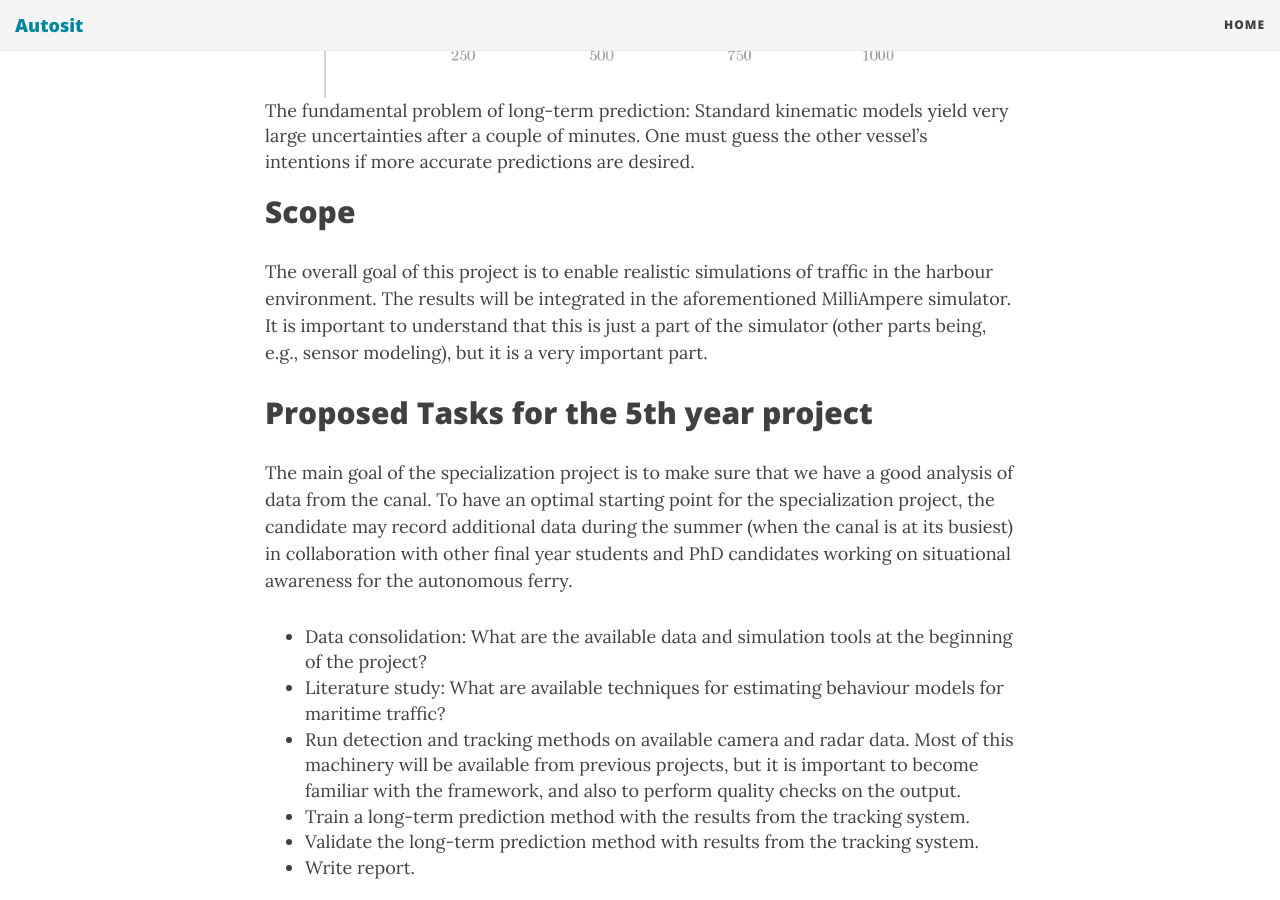
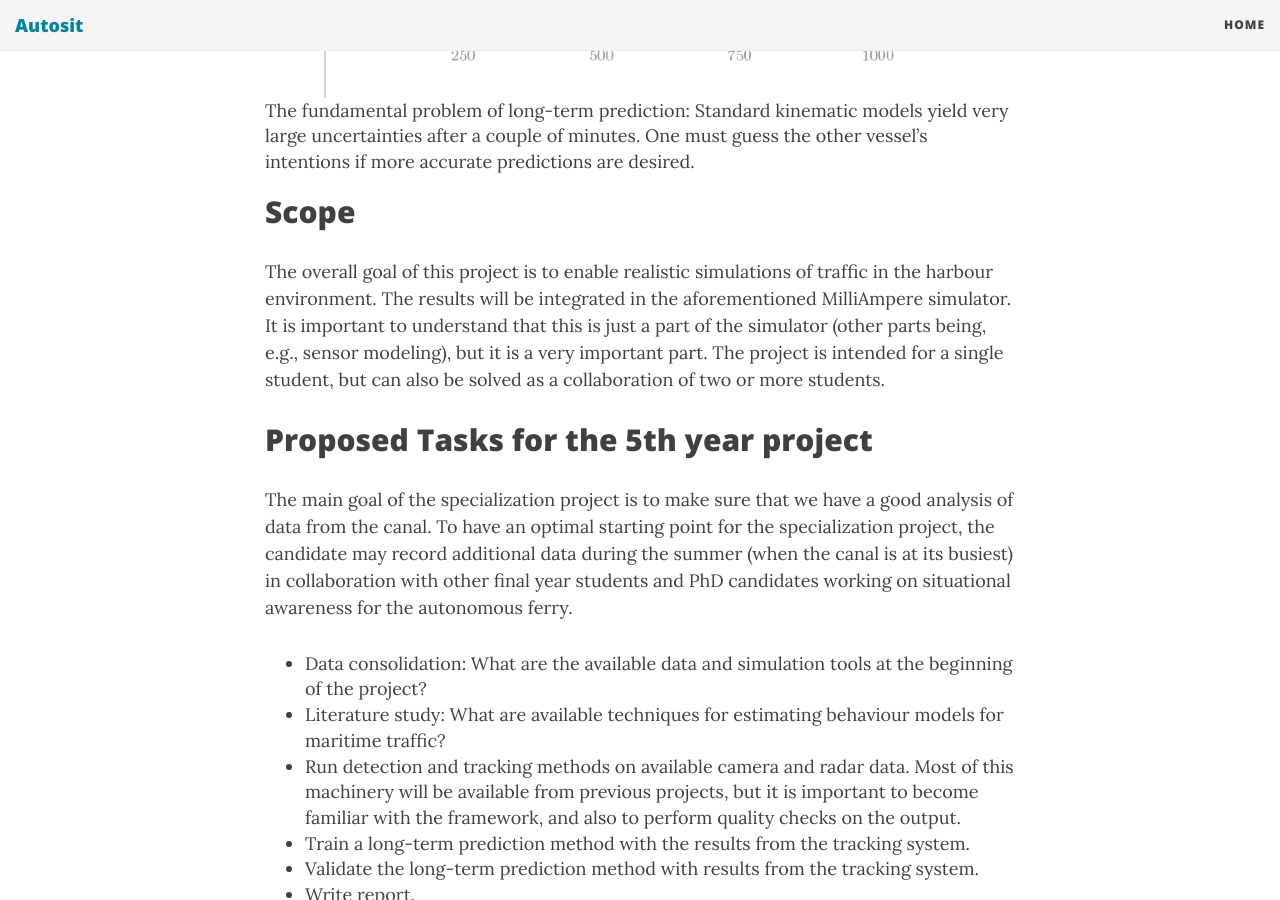
Before and after one commit to autosit/autosit.github.io, a Jekyll site: the page built from _posts/2020-04-19-ltp_canal.md, in a window 1280 px wide and 900 px high, scrolled down 1400 px. Built offline with Jekyll 4.4.1, drawn with Linux system fonts in a browser that asks for light colours; nearby versions of some CDN libraries.

Commit message:
updated twin of the canal

```diff
--- a/_posts/2020-04-19-ltp_canal.md
+++ b/_posts/2020-04-19-ltp_canal.md
@@ -23,7 +23,7 @@ To achieve this, it is necessary both to register what happens in the canal, to
 
 ## Scope
 
-The overall goal of this project is to enable realistic simulations of traffic in the harbour environment. The results will be integrated in the aforementioned MilliAmpere simulator. It is important to understand that this is just a part of the simulator (other parts being, e.g., sensor modeling), but it is a very important part.
+The overall goal of this project is to enable realistic simulations of traffic in the harbour environment. The results will be integrated in the aforementioned MilliAmpere simulator. It is important to understand that this is just a part of the simulator (other parts being, e.g., sensor modeling), but it is a very important part. The project is intended for a single student, but can also be solved as a collaboration of two or more students.
 
 ## Proposed Tasks for the 5th year project
 
```
